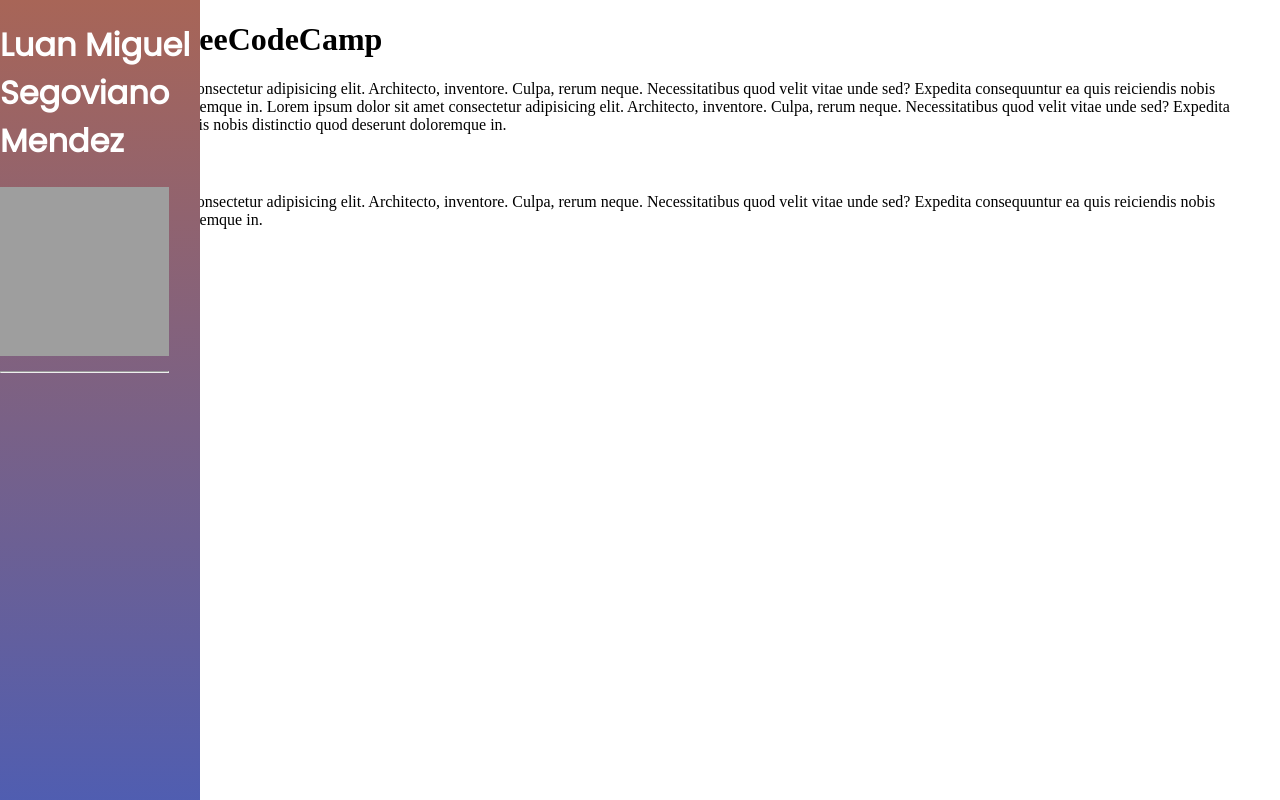
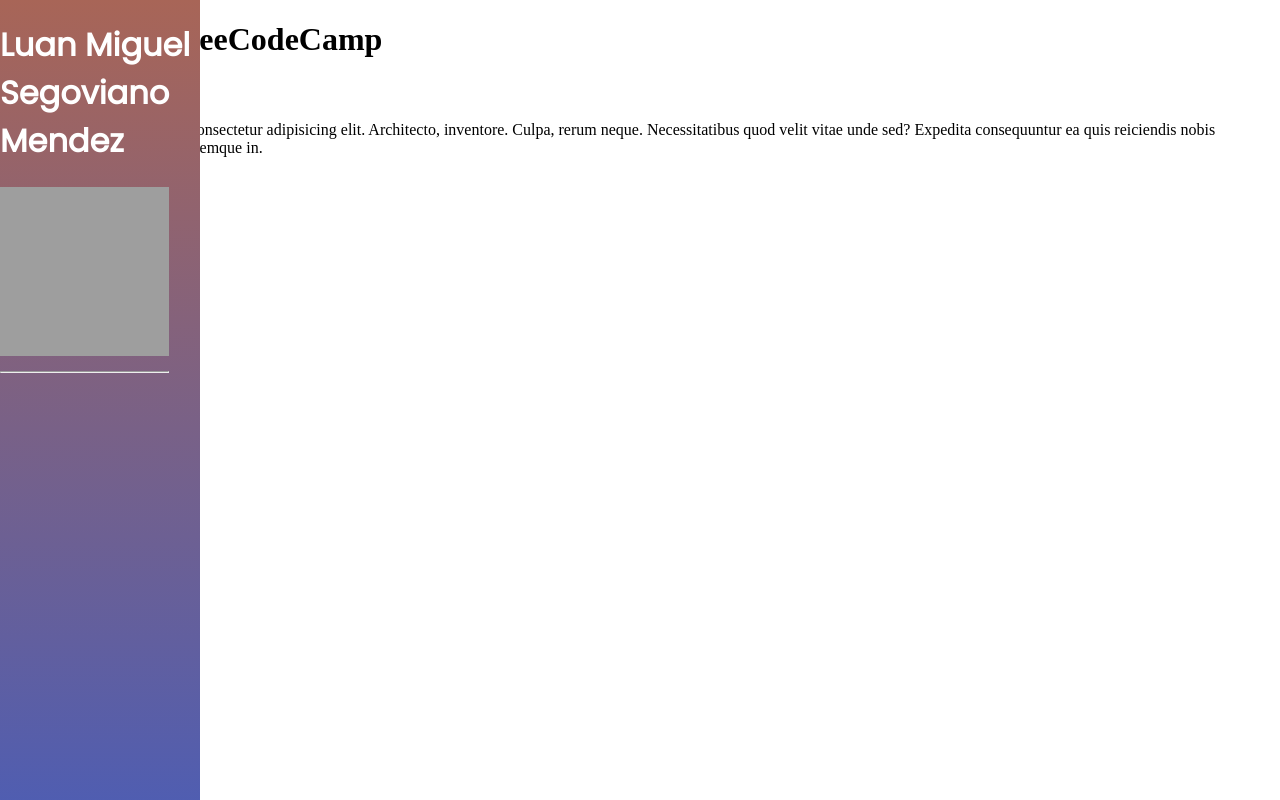
Before and after one commit to lsegovianom/lsegovianom, a plain HTML site: page index.html in a window 1280 px wide. Drawn offline with Linux system fonts and the light colour scheme; grey boxes are pictures that could not be loaded.

Commit message:
cambio de titulo

```diff
--- a/index.html
+++ b/index.html
@@ -5,7 +5,7 @@
     <meta charset="UTF-8">
     <meta name="viewport" content="width=device-width, initial-scale=1.0">
     <link rel="stylesheet" href="posicion.css">
-    <title>Curriculum</title>
+    <title>lsegovianom</title>
     <link rel="preconnect" href="https://fonts.googleapis.com">
     <link rel="preconnect" href="https://fonts.gstatic.com" crossorigin>
     <link href="https://fonts.googleapis.com/css2?family=Poppins&display=swap" rel="stylesheet">
@@ -43,9 +43,6 @@
     </div>
     <div class="rectangulo">
         <h1> Welcome to freeCodeCamp </h1>
-        <p>Lorem ipsum dolor sit amet consectetur adipisicing elit. Architecto, inventore. Culpa, rerum neque. Necessitatibus quod velit vitae unde sed? Expedita consequuntur ea quis reiciendis nobis distinctio quod deserunt doloremque in.
-
-          Lorem ipsum dolor sit amet consectetur adipisicing elit. Architecto, inventore. Culpa, rerum neque. Necessitatibus quod velit vitae unde sed? Expedita consequuntur ea quis reiciendis nobis distinctio quod deserunt doloremque in.</p>
 
         <h3>How we work</h3>
         <p>Lorem ipsum dolor sit amet consectetur adipisicing elit. Architecto, inventore. Culpa, rerum neque. Necessitatibus quod velit vitae unde sed? Expedita consequuntur ea quis reiciendis nobis distinctio quod deserunt doloremque in.</p>
--- a/posicion.css
+++ b/posicion.css
@@ -21,7 +21,7 @@
     border-radius: 100%;
 }
 .rectangulo{
-    text-align: left;
+
 }
 
 nombre
```
